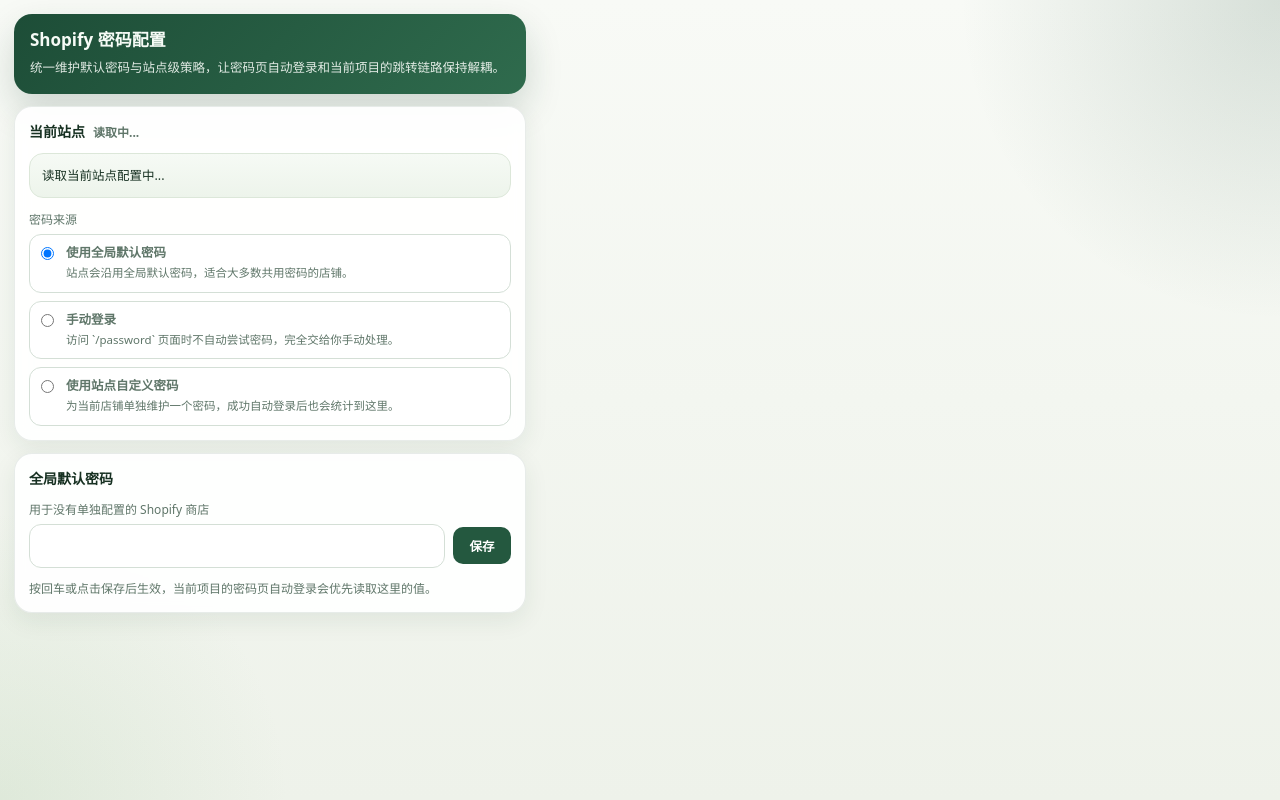
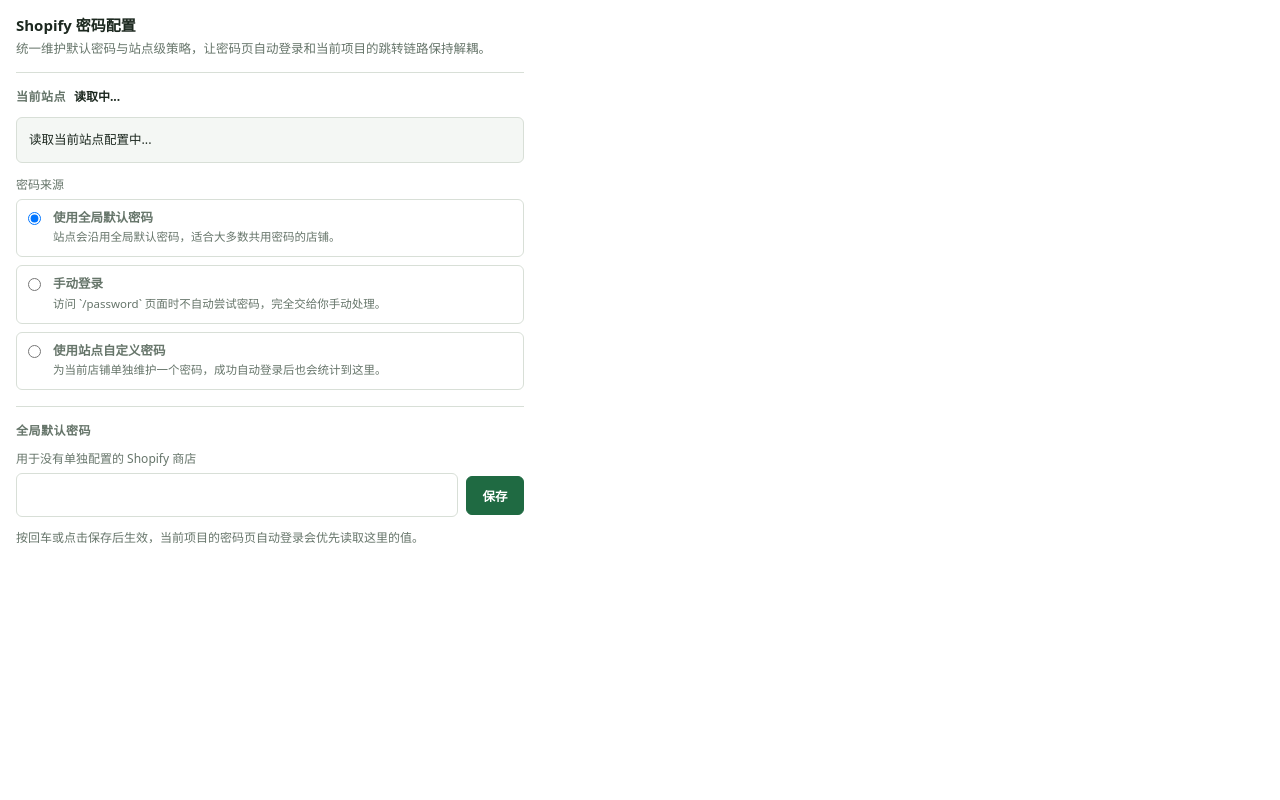
Before and after one commit to markbeam/shopify-storefront-unlocker, a website: page extension/popup.html in a window 1280 px wide. Drawn offline with Linux system fonts and the light colour scheme.

Commit message:
feat(popup): Refresh popup visual design
- Replace layered backgrounds with a cleaner white panel system
- Update color tokens for clearer contrast and simpler theming
- Adjust popup spacing and layout for a more focused interface

```diff
--- a/extension/popup.html
+++ b/extension/popup.html
@@ -8,15 +8,15 @@
       :root {
         color-scheme: light;
         font-family: ui-sans-serif, system-ui, -apple-system, BlinkMacSystemFont, "Segoe UI", sans-serif;
-        --bg: #eef2ea;
-        --bg-accent: #dce9dd;
-        --card: rgba(255, 255, 255, 0.92);
-        --card-border: rgba(34, 67, 52, 0.1);
-        --text: #173122;
-        --muted: #5f7669;
-        --accent: #24583f;
-        --accent-strong: #183d2c;
-        --line: #d4dfd6;
+        --bg: #ffffff;
+        --panel: #ffffff;
+        --text: #1c281f;
+        --muted: #66756a;
+        --accent: #1f6a42;
+        --accent-strong: #164d31;
+        --line: #d8dfd7;
+        --line-strong: #c4cec5;
+        --soft: #f4f7f4;
       }
       * {
         box-sizing: border-box;
@@ -25,70 +25,65 @@
         margin: 0;
         min-width: 420px;
         max-width: 540px;
-        min-height: 100vh;
         color: var(--text);
-        background:
-          radial-gradient(circle at top right, rgba(44, 88, 65, 0.16), transparent 20rem),
-          radial-gradient(circle at bottom left, rgba(160, 197, 153, 0.2), transparent 18rem),
-          linear-gradient(180deg, #f8faf6 0%, var(--bg) 100%);
+        background: var(--bg);
       }
       .shell {
-        padding: 14px;
+        padding: 0 16px 16px;
       }
-      .hero {
-        position: relative;
-        overflow: hidden;
-        padding: 16px;
-        border-radius: 18px;
-        background: linear-gradient(135deg, #1d4d37 0%, #2f6b4d 100%);
-        color: #f6fbf6;
-        box-shadow: 0 16px 36px rgba(24, 61, 44, 0.18);
-        margin-bottom: 12px;
+      .masthead {
+        padding: 16px 0 14px;
+        border-bottom: 1px solid var(--line);
+        margin-bottom: 14px;
       }
-      .hero h1 {
-        margin: 0 0 8px;
-        font-size: 17px;
-        line-height: 1.2;
+      .masthead h1 {
+        margin: 0 0 4px;
+        font-size: 15px;
+        line-height: 1.25;
+        font-weight: 700;
       }
-      .hero p {
+      .masthead p {
         margin: 0;
         font-size: 12.5px;
         line-height: 1.55;
-        color: rgba(246, 251, 246, 0.9);
+        color: var(--muted);
       }
       .grid {
         display: grid;
-        gap: 12px;
+        gap: 0;
       }
-      .card {
-        padding: 14px;
-        border-radius: 18px;
-        border: 1px solid var(--card-border);
-        background: var(--card);
-        box-shadow: 0 8px 24px rgba(29, 58, 44, 0.08);
-        backdrop-filter: blur(8px);
+      .section {
+        padding: 14px 0 16px;
+        border-top: 1px solid var(--line);
       }
-      .card-heading {
+      .section:first-child {
+        border-top: 0;
+        padding-top: 0;
+      }
+      .section-heading {
         display: flex;
         align-items: baseline;
         gap: 8px;
-        margin-bottom: 12px;
+        margin-bottom: 10px;
         min-width: 0;
       }
-      .card-heading h2 {
+      .section-heading h2 {
         margin: 0;
-        font-size: 14px;
+        font-size: 12px;
+        letter-spacing: 0.04em;
+        text-transform: uppercase;
         flex: 0 1 auto;
         min-width: 0;
+        color: var(--muted);
       }
-      .card-heading .heading-meta {
+      .section-heading .heading-meta {
         flex: 1 1 auto;
         min-width: 0;
         overflow: hidden;
         text-overflow: ellipsis;
         white-space: nowrap;
         font-size: 12px;
-        color: var(--muted);
+        color: var(--text);
       }
       .field {
         display: grid;
@@ -102,13 +97,17 @@
         width: 100%;
         padding: 10px 11px;
         border: 1px solid var(--line);
-        border-radius: 12px;
+        border-radius: 6px;
         background: #fff;
         color: var(--text);
         font: inherit;
       }
+      .field input:focus {
+        outline: none;
+        border-color: var(--accent);
+      }
       .field input:disabled {
-        background: #f4f7f3;
+        background: var(--soft);
         color: #6f8175;
       }
       .input-action {
@@ -120,7 +119,7 @@
       .input-action button {
         min-width: 58px;
         padding: 9px 12px;
-        border-radius: 10px;
+        border-radius: 6px;
         box-shadow: none;
       }
       .hint {
@@ -140,14 +139,12 @@
         align-items: start;
         padding: 10px 11px;
         border: 1px solid var(--line);
-        border-radius: 12px;
-        background: #fff;
+        border-radius: 6px;
+        background: var(--panel);
         cursor: pointer;
         transition:
           border-color 120ms ease,
-          box-shadow 120ms ease,
-          background 120ms ease,
-          transform 120ms ease;
+          background 120ms ease;
       }
       .radio-option input {
         margin: 2px 0 0;
@@ -179,20 +176,18 @@
         grid-template-columns: minmax(0, 1fr) auto;
       }
       .radio-option:hover {
-        border-color: rgba(36, 88, 63, 0.28);
-        background: linear-gradient(180deg, #ffffff 0%, #f8fcf8 100%);
+        border-color: var(--line-strong);
+        background: var(--soft);
       }
       .radio-option.is-selected {
-        border-color: rgba(36, 88, 63, 0.45);
-        box-shadow: inset 0 0 0 1px rgba(36, 88, 63, 0.08);
-        background: linear-gradient(180deg, #ffffff 0%, #f4faf5 100%);
-        transform: translateY(-1px);
+        border-color: var(--accent);
+        background: #f7fbf8;
       }
       .stat {
         padding: 12px;
-        border-radius: 14px;
-        background: linear-gradient(180deg, #f6faf5 0%, #edf4eb 100%);
-        border: 1px solid #dce7d9;
+        border-radius: 6px;
+        background: var(--soft);
+        border: 1px solid var(--line);
         font-size: 12.5px;
         line-height: 1.55;
       }
@@ -205,16 +200,16 @@
       }
       button {
         appearance: none;
-        border: 0;
-        border-radius: 999px;
-        padding: 11px 14px;
+        border: 1px solid var(--accent);
+        border-radius: 6px;
+        padding: 10px 14px;
         background: var(--accent);
         color: #fff;
         font: inherit;
         font-size: 12.5px;
         font-weight: 600;
         cursor: pointer;
-        box-shadow: 0 12px 24px rgba(36, 88, 63, 0.18);
+        box-shadow: none;
       }
       button:disabled {
         opacity: 0.65;
@@ -224,14 +219,14 @@
   </head>
   <body>
     <div class="shell">
-      <section class="hero">
+      <section class="masthead">
         <h1>Shopify 密码配置</h1>
         <p>统一维护默认密码与站点级策略，让密码页自动登录和当前项目的跳转链路保持解耦。</p>
       </section>
 
       <div class="grid">
-        <section class="card">
-          <div class="card-heading">
+        <section class="section">
+          <div class="section-heading">
             <h2>当前站点</h2>
             <div class="heading-meta"><strong id="currentHostname">读取中...</strong></div>
           </div>
@@ -278,8 +273,8 @@
           </form>
         </section>
 
-        <section class="card">
-          <div class="card-heading">
+        <section class="section">
+          <div class="section-heading">
             <h2>全局默认密码</h2>
           </div>
           <div class="field">
```
